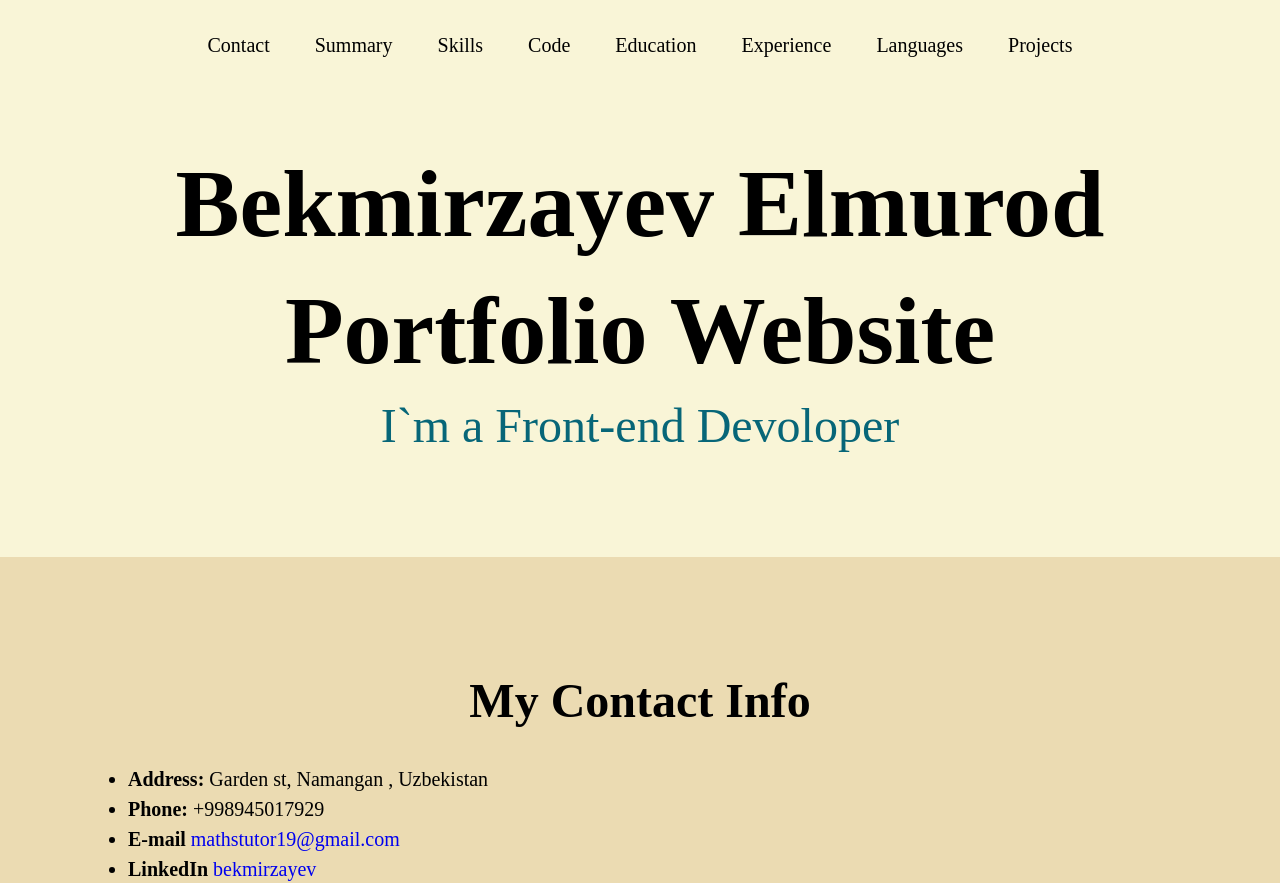
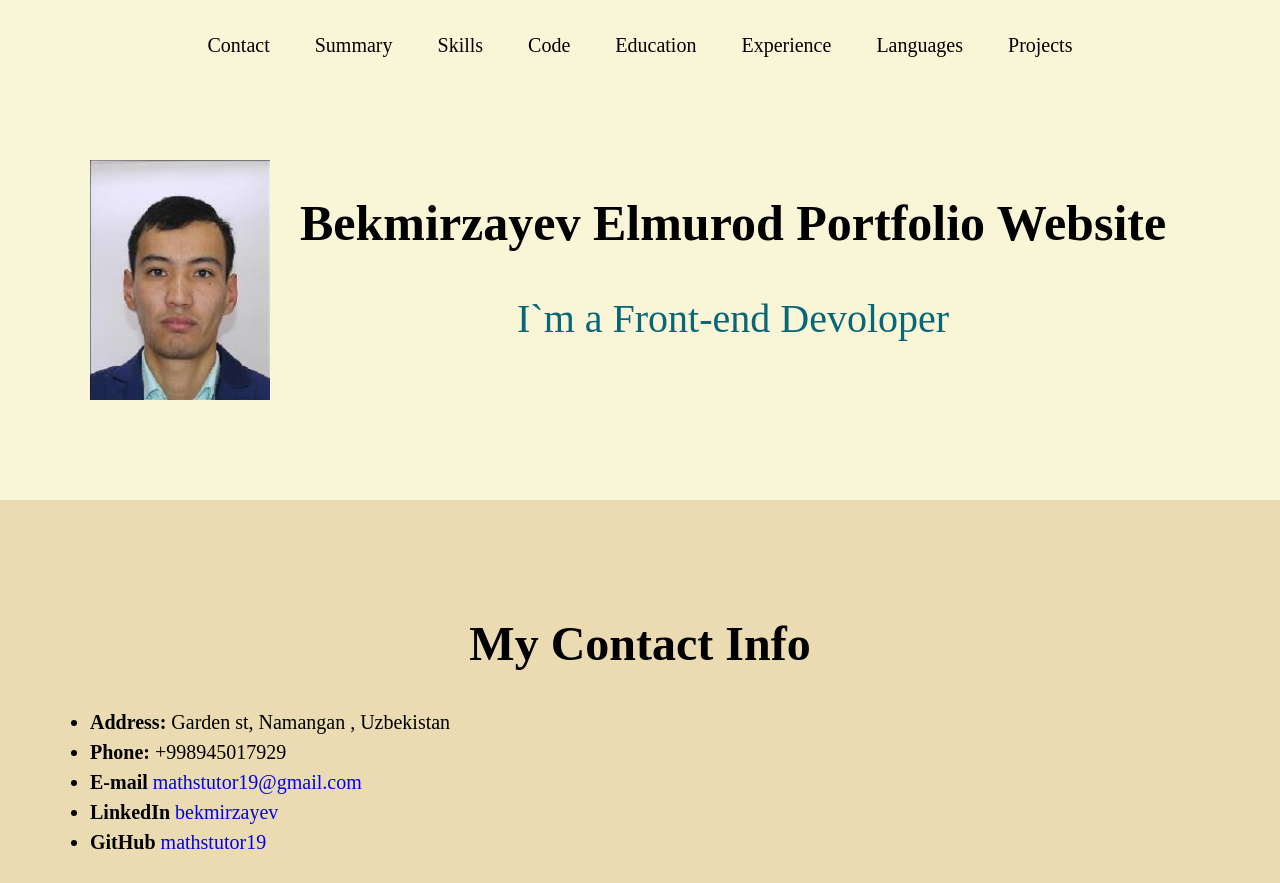
Before and after one commit to mathstutor19/rsschool-cv, a plain HTML site: page index.html in a window 1280 px wide. Shown: the top 883 px of the page. Drawn offline with Linux system fonts and the light colour scheme.

Commit message:
refator header section

```diff
--- a/index.html
+++ b/index.html
@@ -37,8 +37,13 @@
             </li>
           </ul>
         </nav>
-        <h1 class="header__title">Bekmirzayev Elmurod Portfolio Website</h1>
-        <p class="header__text">I`m a Front-end Devoloper</p>
+        <div class="header__content">
+          <img class="header__image" src="image/mypicture.jpg" alt="bekmirzayev elmurod's picture" />
+          <div>
+            <h1 class="header__title">Bekmirzayev Elmurod Portfolio Website</h1>
+            <p class="header__text">I`m a Front-end Devoloper</p>
+          </div>
+        </div>
       </div>
     </header>
     <main class="main">
@@ -204,13 +209,13 @@
           </a>
         </li>
         <li class="nav__item">
-          <time datetime="2022-10-14">14 October 2022</time>
+          <time datetime="2022-10-14">28 September 2025</time>
         </li>
         <li class="nav__item">
-          <a class="nav__link" href="https://app.rs.school/">
+          <a class="nav__link" href="https://rs.school/courses/short-track">
             <img
               class="footer__logo"
-              src="./image/logo-rsschool3.png"
+              src="./image/rs-school-logo.svg"
               alt="logo-rsschool"
             />
           </a>
--- a/style.css
+++ b/style.css
@@ -13,8 +13,9 @@ body {
   font-style: normal;
 }
 .container {
-  width: 80%;
-  margin: 0 auto;
+  width: 1140px;
+  padding: 0px 20px;
+  margin: 0px auto;
 }
 a {
   text-decoration: none;
@@ -56,20 +57,29 @@ li {
 .nav__link {
   color: black;
 }
+
+.header__content {
+  display: flex;
+
+  gap: 30px;
+  padding: 100px 0px;
+}
+.header__image {
+  width: 180px;
+  height: 240px;
+}
 .header__title {
   text-transform: capitalize;
   text-align: center;
-  margin-top: 80px;
   font-weight: 700;
-  font-size: 96px;
+  font-size: 50px;
   line-height: 127px;
 }
 .header__text {
   font-weight: 400;
-  font-size: 48px;
+  font-size: 40px;
   line-height: 63px;
   color: #076678;
-  padding-bottom: 100px;
 }
 /* Code style start  */
 .code {
```
Also changed, not shown: image/mypicture.jpg (added), image/rs-school-logo.svg (added).
